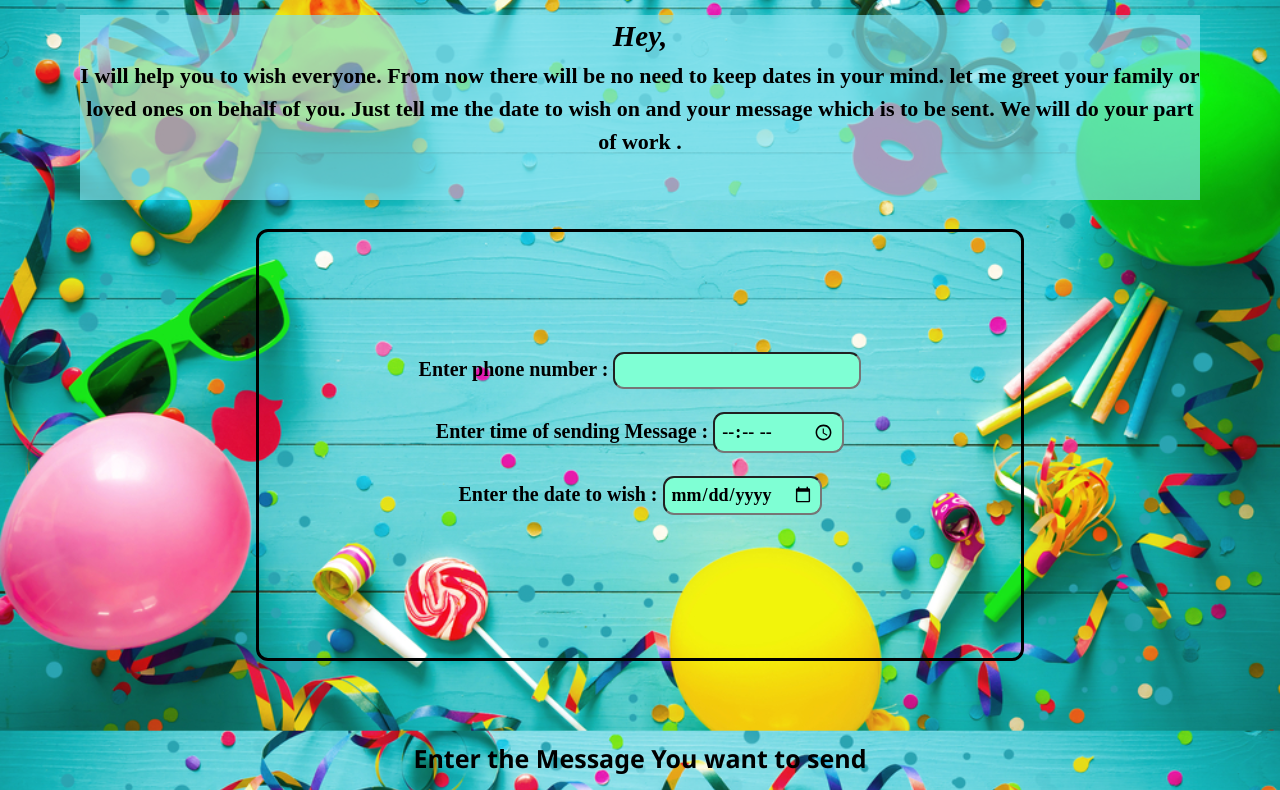
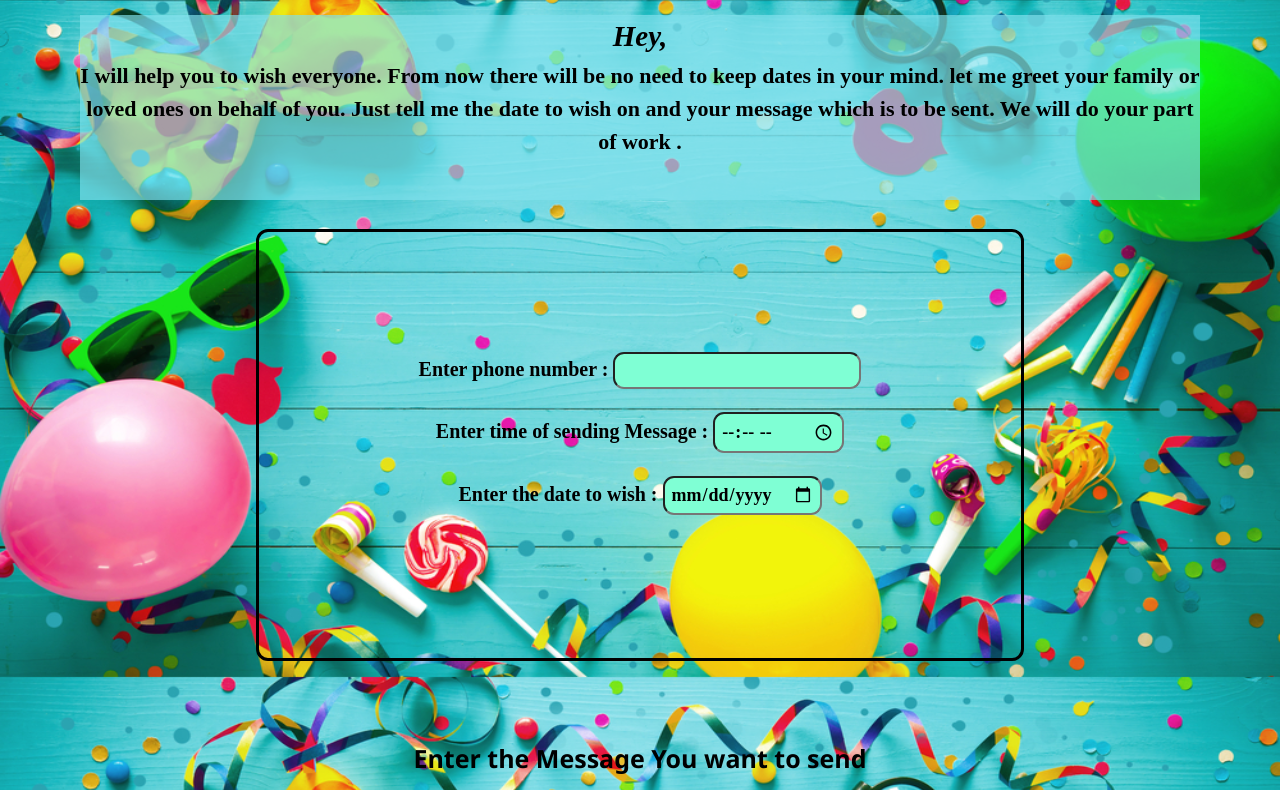
Before and after one commit to HarshVardhanSinghThakur/Robowisher, a plain HTML site: page index.html in a window 1280 px wide. Shown: the part 123-913 px from the top of the page. Drawn offline with Linux system fonts and the light colour scheme.

Commit message:
Update style.css

```diff
--- a/style.css
+++ b/style.css
@@ -70,8 +70,8 @@ body{
     min-width: 100%;
     margin:0%;
     align-items: center;
-   /* background:  url(./shutterstock_788296465.jpg) no-repeat ;
-    background-size: 100% !important;*/
+    background:  url(./shutterstock_788296465.jpg) no-repeat ;
+    background-size: 100% !important;
 }
 
 
```
